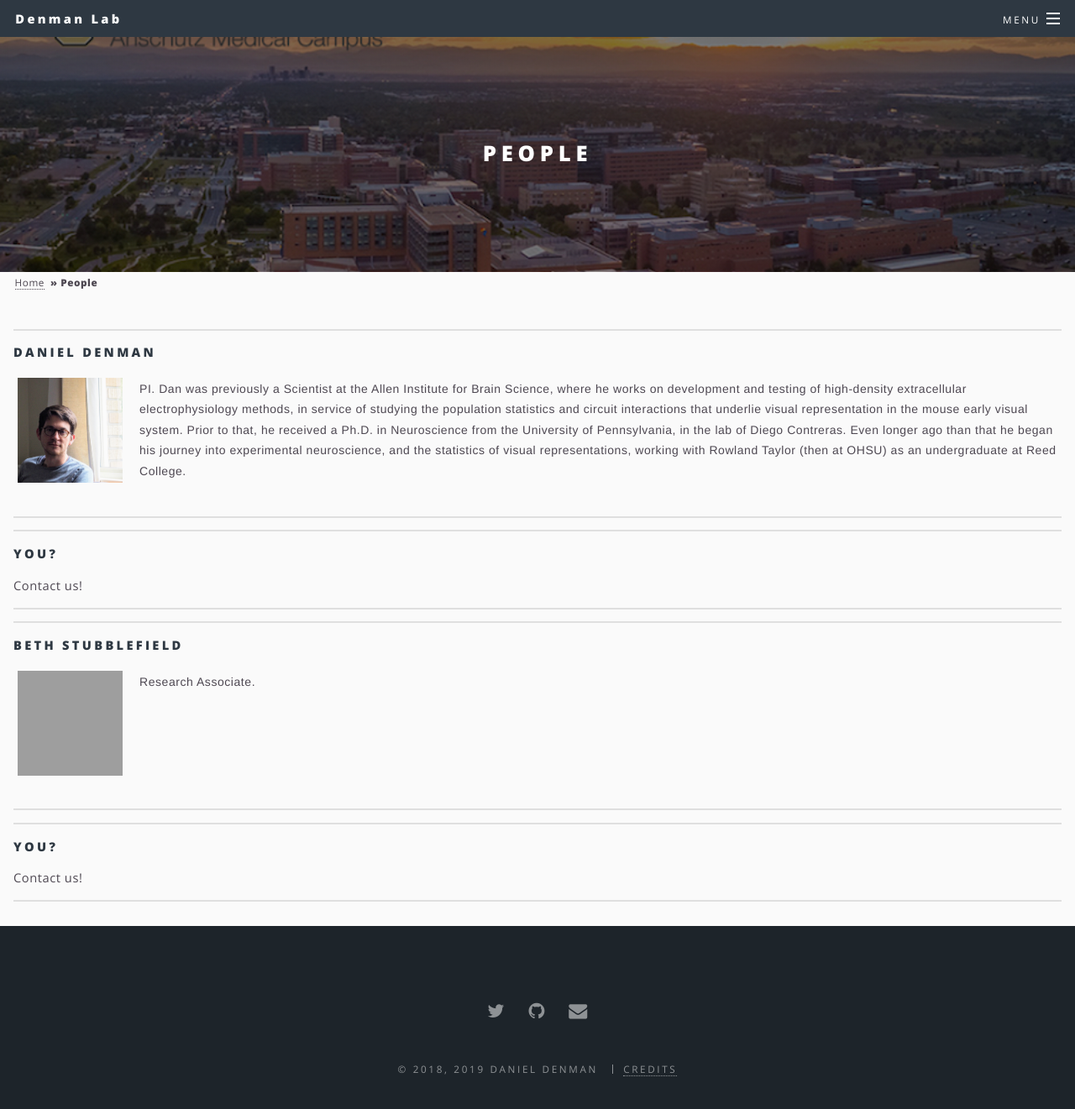
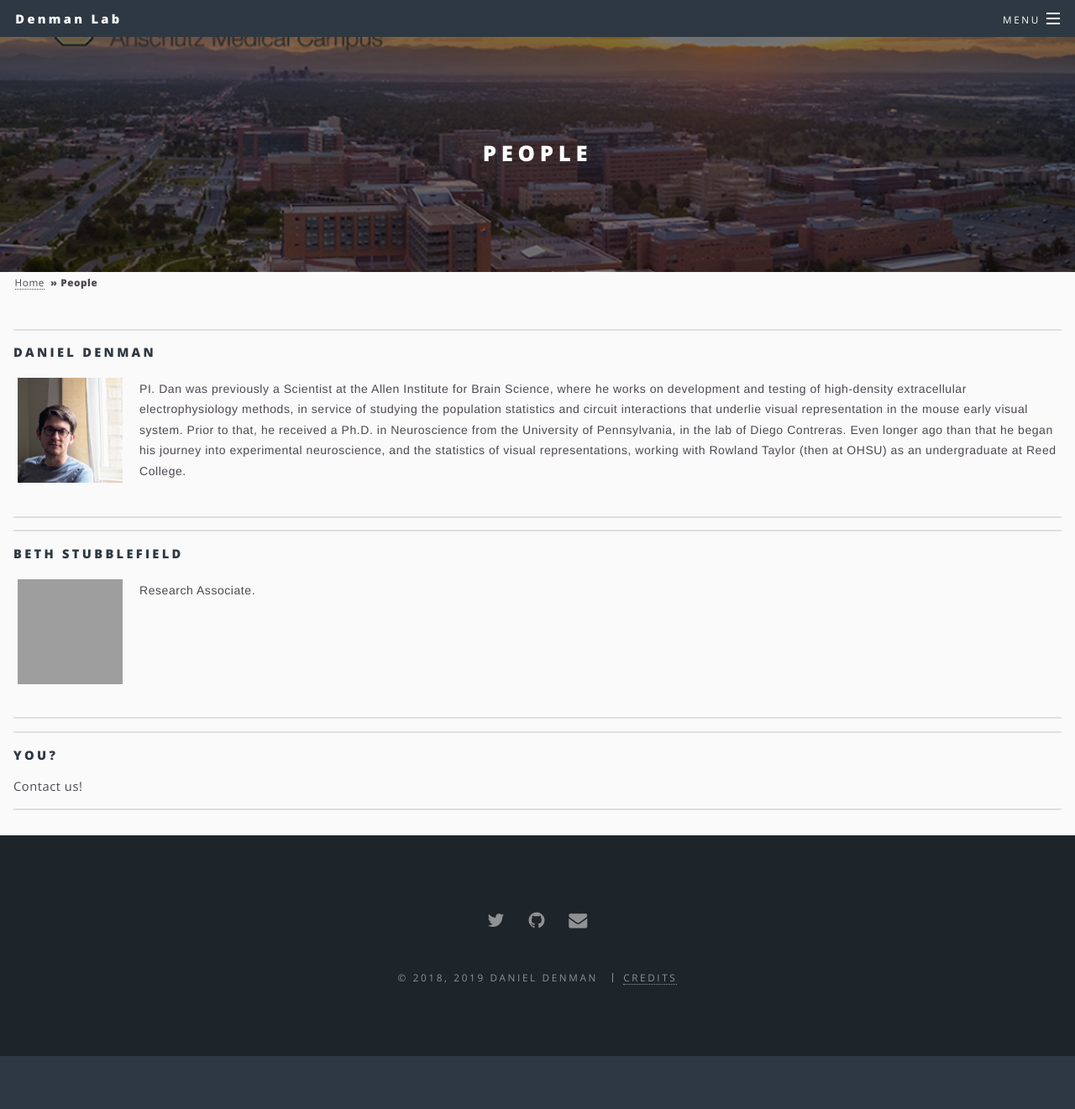
Before and after one commit to denmanlab/denmanlab.github.io, a Jekyll site: the page built from _pages/people.html, in a window 1280 px wide and 1367 px high. Shown: the top 1321 px of the window at 84% size. Built offline with Jekyll 4.4.1, drawn with Linux system fonts in a browser that asks for light colours; grey boxes are pictures that could not be loaded.

Commit message:
fix people section

```diff
--- a/_pages/people.html
+++ b/_pages/people.html
@@ -20,11 +20,6 @@ background-image: cu001.jpeg
 <hr style="margin:1em 0 1em 0;" />
 
 <hr style="margin:0 0 1em 0;" />
-<h4>You?</h4>
-Contact us!
-<hr style="margin:1em 0 1em 0;" />
-
-<hr style="margin:0 0 1em 0;" />
 <h4>Beth Stubblefield</h4>
 <div class=image_wrapper>
     <img id="img" src="/images/beth.jpg"
```
